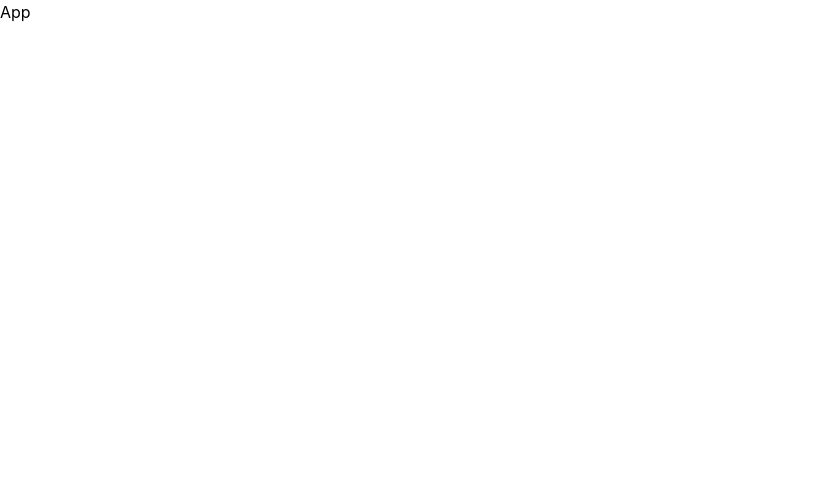
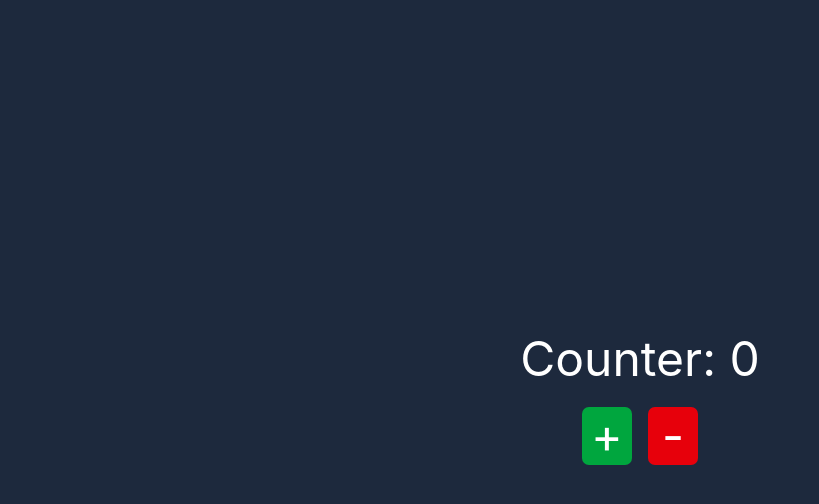
Before and after one commit to concpcngabriel01/CONCEPCION_2026_2027, a React (Vite) app in the folder demo/: page / in a window 1280 px wide. Shown: the top 504 px of the page, without its empty margins (0-819 px from the left). Built offline with nearby package versions, Linux system fonts and the light colour scheme.

Commit message:
Updated demo, added counter display

```diff
--- a/demo/src/App.jsx
+++ b/demo/src/App.jsx
@@ -1,12 +1,16 @@
-import React, { useEffect, useState } from 'react'
-
+import React, { useEffect, useState } from "react";
 
 export default function App() {
+  const [count, setCount] = useState(0);
+
+  /* useState Syntax
   useEffect(() => {}, [])
 
   const [isVisible, setVisible] = useState(false)
 
-  /* useState Syntax
+  > If your are going to use a state that has no default value, use null instead of leaving it empty.
+  // const [userInput, setUserInput] = useState(null)
+
   > If useState is imported
   const [getter, setter] = useState(default value: Any)
 
@@ -24,6 +28,13 @@ export default function App() {
   */
 
   return (
-    <div>App</div>
-  )
+    <div className="min-h-screen bg-slate-800 text-white flex flex-col justify-center items-center gap-6 text-5xl">
+      <h1>Counter: {count} </h1>
+
+      <section className="flex gap-4">
+        <button onClick={() => setCount(count + 1)} className="bg-green-600 w-12.5 flex items-center justify-center">+</button>
+        <button onClick={() => setCount(count - 1)} className="bg-red-600 w-12.5 flex items-center justify-center">-</button>
+      </section>
+    </div>
+  );
 }
--- a/demo/src/index.css
+++ b/demo/src/index.css
@@ -4,4 +4,8 @@ button {
   cursor: pointer;
   padding: 5px 8px;
   border-radius: 7px;
+
+  /* y not? */
+  /* border: solid white 1px;
+  background-color: red; */
 }
```
